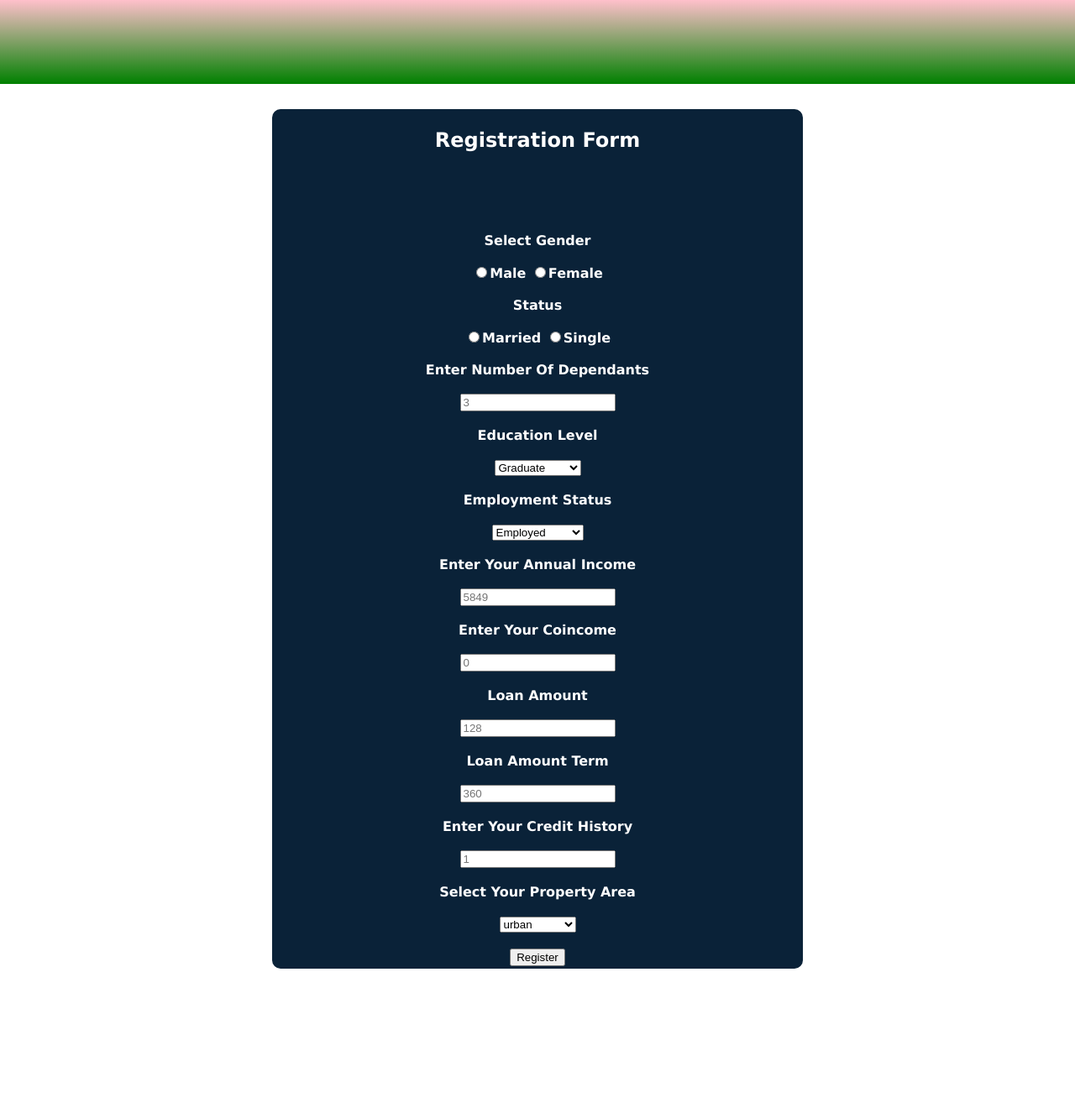
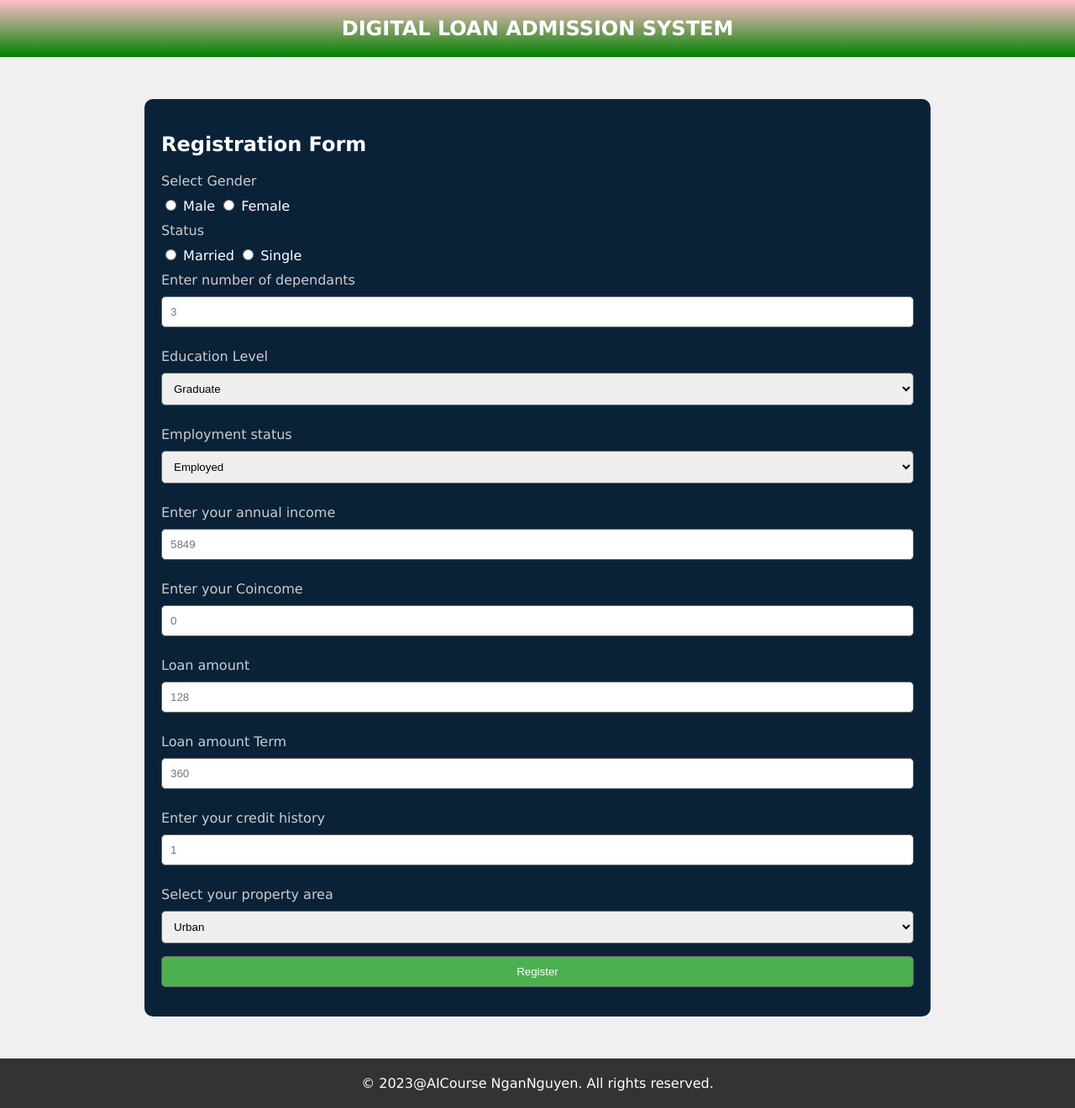
Before and after one commit to Ngannguyen0308/Loan_Prediction_AIFinal, a Flask app: page / in a window 1280 px wide. Shown: the whole page at 84% size. Before the commit the page ends 1154 px from the top, so only its background shows below. Run offline with Flask 3, Linux system fonts and the light colour scheme; lists and menus that the app fills with data are empty.

Commit message:
update frontend of LoanPrediction

```diff
--- a/templates/Loan_Prediction.html
+++ b/templates/Loan_Prediction.html
@@ -1,130 +1,137 @@
 <!DOCTYPE html>
-<html>
+<html lang="en">
 <head>
-	<style type="text/css">
-	.header{
-		background: linear-gradient(pink, green);
-		background:-webkit-linear-gradient(pink, green);
-		background:-moz-linear-gradient(pink, green);
-		background:-o-linear-gradient(pink, green);
-		position: absolute;
-		left: 0px;
-		top: 0px;
-		width: 100%;
-		height: 100px;
-		text-align: center;
-		text-transform: capitalize;
+    <meta charset="UTF-8">
+    <meta name="viewport" content="width=device-width, initial-scale=1.0">
+    <title>Loan Registration using Machine Learning</title>
+    <style>
+        body {
+            margin: 0;
+            padding: 0;
+            font-family: 'Verdana', sans-serif;
+            background-color: #f0f0f0;
         }
 
+        header {
+            background: linear-gradient(pink, green);
+            position: relative;
+            text-align: center;
+            padding: 20px 0;
+        }
 
-    .reg{
-    	margin-top: 130px;
-      	width: 50%;
-    	text-align: center;
-    	text-decoration-style: smooth;
-    	font-family: verdana;
+        h1 {
+            margin: 0;
             color: white;
-    	text-transform: capitalize;
+            font-size: 24px;
+            text-transform: uppercase;
+        }
+
+        .reg-container {
+            margin: 50px auto;
+            width: 70%;
             background: rgb(10, 34, 56);
             border-radius: 10px;
-    	overflow: scroll;
+            padding: 20px;
+            color: white;
+            overflow: auto;
         }
 
-.sco table{
-	text-overflow: scroll;
+        form {
+            text-align: left;
         }
 
+        label {
+            display: block;
+            margin: 10px 0;
+            color: #ccc;
+        }
 
+        input[type="text"],
+        select,
+        input[type="submit"] {
+            width: 100%;
+            padding: 10px;
+            margin-bottom: 15px;
+            border: 1px solid #666;
+            border-radius: 5px;
+            box-sizing: border-box;
+        }
+
+        input[type="submit"] {
+            background-color: #4CAF50;
+            color: white;
+            cursor: pointer;
+        }
+
+        footer {
+            text-align: center;
+            padding: 20px 0;
+            background-color: #333;
+            color: white;
+        }
     </style>
-</head>
-<head>
-	<title>Loan Registration using Machine Learning </title>
 </head>
 <body>
     <header>
-	<div class="header", id="ls">
-	<marquee direction = "left">
-		<h1>Digital Loan Admission System</h1> </marquee>
-	</div>
+        <h1>Digital Loan Admission System</h1>
     </header>
 
-<div class="sco">
- <table align="center"  class="reg">
- 	<th>
+    <div class="reg-container">
         <h2>Registration Form</h2>
- 		<br><br>
- 		<form  action="{{url_for('prediction')}}" method="POST">
-		<br><br>
+        <form action="{{url_for('prediction')}}" method="POST">
             <label>Select Gender</label>
-		<br><br>
-		<input type="radio" value="Male" name="gender">Male
-		<input type="radio" value="Female" name="gender">Female
-		<br><br>
+            <input type="radio" value="Male" name="gender"> Male
+            <input type="radio" value="Female" name="gender"> Female
+
             <label>Status</label>
-		<br><br>
-		<input type="radio" value="Married" name="status">Married
-		<input type="radio" value="Single" name="status">single
-		<br><br>
+            <input type="radio" value="Married" name="status"> Married
+            <input type="radio" value="Single" name="status"> Single
+
             <label>Enter number of dependants</label>
-		<br><br>
-		<input type="text" name="dependants", placeholder="3">
-		<br><br>
+            <input type="text" name="dependants" placeholder="3">
+
             <label>Education Level</label>
-		<br><br>
-		<select name = "education">
-			<option value="Graduate"   value="Graduate">Graduate</option>
-			<option value="Not Graduate"  value="Not Graduate"> Not Graduate</option>
+            <select name="education">
+                <option value="Graduate">Graduate</option>
+                <option value="Not Graduate">Not Graduate</option>
             </select>
-		<br><br>
+
             <label>Employment status</label>
-		<br><br>
             <select name="employ">
                 <option value="No">Employed</option>
-			<option value="Yes"> Self Employed</option>
+                <option value="Yes">Self Employed</option>
                 <option value="Yes">I do both</option>
                 <option value="No">None of above</option>
             </select>
-		<br><br>
-		<label>Enter your annual income </label>
-		<br><br>
-		<input type="text" name="aincome", placeholder="5849">
-		<br><br>
-		<label>Enter your Coincome </label>
-		<br><br>
-		<input type="text" name="coincome", placeholder="0">
-		<br><br>
-		<label>Loan amount </label>
-		<br><br>
-		<input type="text" name="Lamount", placeholder="128">
-		<br><br>
-		<label>Loan amount Term </label>
-		<br><br>
-		<input type="text" name="Lamount_term", placeholder="360">
-		<br><br>
-		<label>Enter your credit history </label>
-		<br><br>
-		<input type="text" name="credit", placeholder="1">
-		<br><br>
-		<label>select your property area </label>
-		<br><br>
-		<select name = "property_area">
-		<option value="urban">urban</option>
-		<option value="Semiurban">Semi urban</option>
+
+            <label>Enter your annual income</label>
+            <input type="text" name="aincome" placeholder="5849">
+
+            <label>Enter your Coincome</label>
+            <input type="text" name="coincome" placeholder="0">
+
+            <label>Loan amount</label>
+            <input type="text" name="Lamount" placeholder="128">
+
+            <label>Loan amount Term</label>
+            <input type="text" name="Lamount_term" placeholder="360">
+
+            <label>Enter your credit history</label>
+            <input type="text" name="credit" placeholder="1">
+
+            <label>Select your property area</label>
+            <select name="property_area">
+                <option value="urban">Urban</option>
+                <option value="Semiurban">Semi Urban</option>
                 <option value="Rural">Rural</option>
             </select>
-		<br><br>
-		<input type="submit" name="sumbit" value="Register">
+
+            <input type="submit" name="submit" value="Register">
         </form>
-     </th>
-   </table>
-
     </div>
 
     <footer>
-	<div>
-
-	</div>
+        &copy; 2023@AICourse NganNguyen. All rights reserved.
     </footer>
-
 </body>
 </html>
```
Also changed, not shown: templates/index.html (+60 -35 lines). Lines whose indentation alone changed are shown as unchanged.
